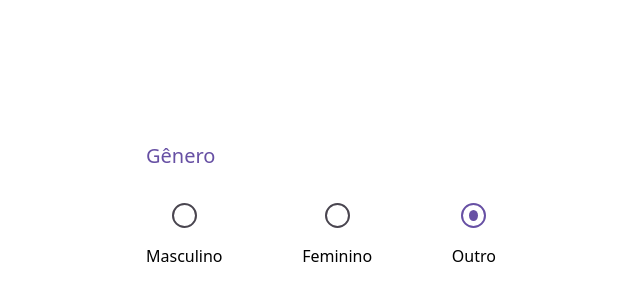
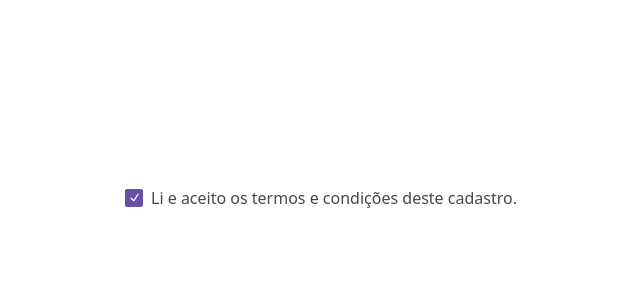
Before and after one commit to NeiltonSeguins/4486-react-radix, a React (Vite) app: page / in a window 1280 px wide. Shown: the part 202-502 px from the top of the page, without its empty margins (319-959 px from the left). Built offline with nearby package versions, Linux system fonts and the light colour scheme.

Commit message:
Componente Checkbox

```diff
--- a/src/App.tsx
+++ b/src/App.tsx
@@ -1,8 +1,8 @@
 import "./App.css";
-import RadioGroupDemo from "./components/RadioGroup";
+import CheckboxDemo from "./components/Checkbox";
 
 function App() {
-  return <RadioGroupDemo />;
+  return <CheckboxDemo />;
 }
 
 export default App;
--- /dev/null
+++ b/src/components/Checkbox/index.tsx
@@ -0,0 +1,20 @@
+import { Checkbox } from "radix-ui";
+import { CheckIcon } from "@radix-ui/react-icons";
+import "./style.css";
+
+const CheckboxDemo = () => (
+  <form>
+    <div className="CheckboxWrapper">
+      <Checkbox.Root className="CheckboxRoot" defaultChecked id="c1">
+        <Checkbox.Indicator className="CheckboxIndicator">
+          <CheckIcon />
+        </Checkbox.Indicator>
+      </Checkbox.Root>
+      <label className="Label" htmlFor="c1">
+        Li e aceito os termos e condições deste cadastro.
+      </label>
+    </div>
+  </form>
+);
+
+export default CheckboxDemo;
--- /dev/null
+++ b/src/components/Checkbox/style.css
@@ -0,0 +1,37 @@
+.CheckboxWrapper {
+  display: flex;
+  align-items: center;
+  gap: 8px;
+}
+
+.CheckboxRoot {
+  background-color: white;
+  width: 18px;
+  height: 18px;
+  border-radius: 2px;
+  display: flex;
+  align-items: start;
+  justify-content: center;
+  border: 2px solid #49454f;
+}
+.CheckboxRoot:hover {
+  background-color: var(--violet-3);
+}
+.CheckboxRoot:focus {
+  box-shadow: 0 0 0 1px black;
+}
+
+.CheckboxRoot[data-state="checked"] {
+  background-color: #6750a4;
+  border: none;
+}
+
+.CheckboxIndicator {
+  color: #ffffff;
+  font-size: 1rem;
+}
+
+.Label {
+  color: #49454f;
+  font-size: 1rem;
+}
```
